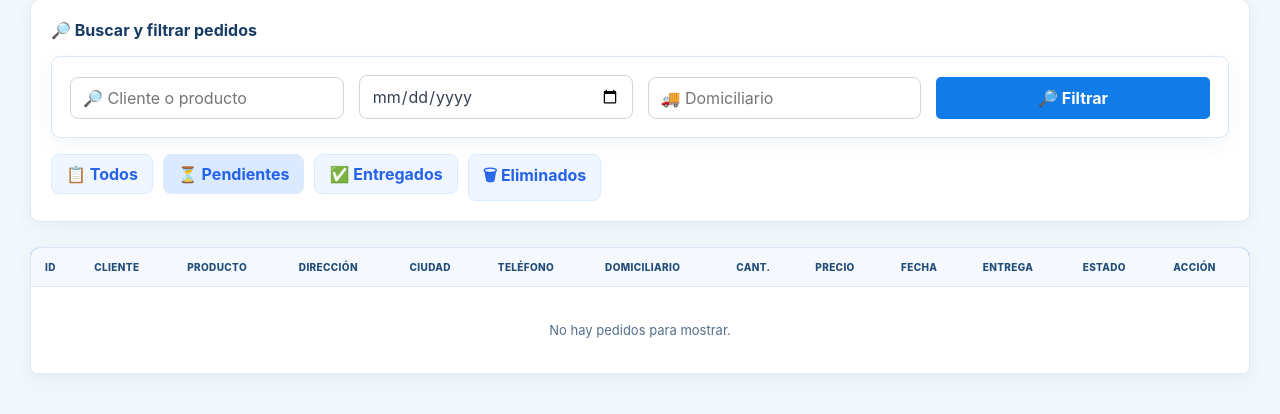
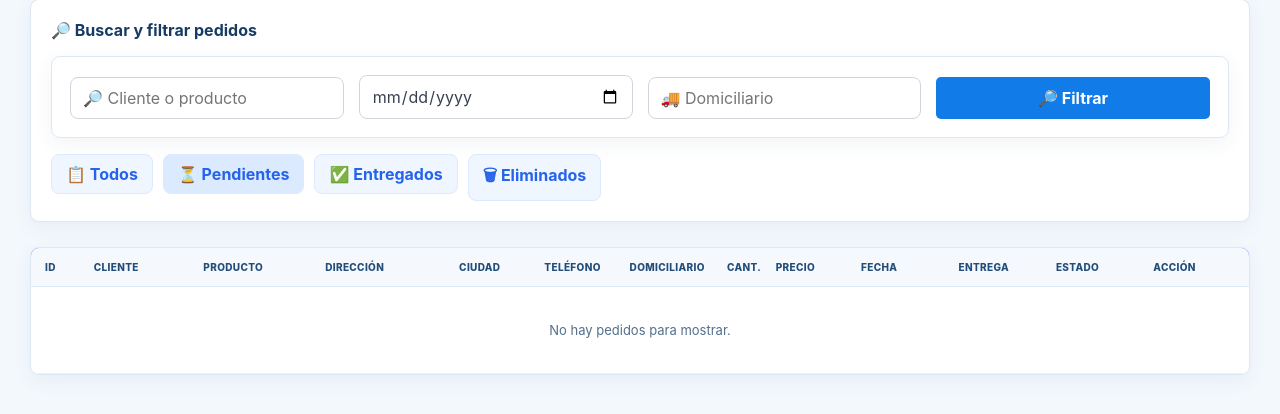
Before and after one commit to fspa11997/sistema-pedidos, a Flask app: page /pedidos in a window 1280 px wide. Shown: the part 102-516 px from the top of the page. Run offline with Flask 3, Linux system fonts and the light colour scheme; the visitor is signed in with stand-in values (Sample User, id 1); data that the repository does not hold is empty; some libraries are stand-ins or nearby versions.

Commit message:
Actualizar

```diff
--- a/templates/pedidos.html
+++ b/templates/pedidos.html
@@ -20,7 +20,7 @@
             padding: 30px;
             color: #333;
         }
-        .container { max-width: 1400px; margin: auto; }
+        .container { width:100%; max-width:none; margin:0 auto; }
         .header {
             display: flex;
             justify-content: space-between;
@@ -100,7 +100,26 @@
             box-shadow: 0 2px 10px rgba(0,0,0,.08);
             border: 1px solid #e5e7eb;
         }
-        table { width: 100%; border-collapse: collapse; min-width: 900px; }
+        /* En PC, repartir las 13 columnas dentro del ancho disponible. */
+        table { width:100%; min-width:0; table-layout:fixed; border-collapse:collapse; }
+        th, td { padding:8px 5px; text-align:left; white-space:normal; overflow-wrap:anywhere; word-break:normal; }
+        th { font-size:10px; letter-spacing:0; }
+        td { font-size:11px; }
+        th:nth-child(1), td:nth-child(1) { width:4%; }
+        th:nth-child(2), td:nth-child(2) { width:9%; }
+        th:nth-child(3), td:nth-child(3) { width:10%; }
+        th:nth-child(4), td:nth-child(4) { width:11%; }
+        th:nth-child(5), td:nth-child(5) { width:7%; }
+        th:nth-child(6), td:nth-child(6) { width:7%; }
+        th:nth-child(7), td:nth-child(7) { width:8%; }
+        th:nth-child(8), td:nth-child(8) { width:4%; }
+        th:nth-child(9), td:nth-child(9) { width:7%; }
+        th:nth-child(10), td:nth-child(10) { width:8%; }
+        th:nth-child(11), td:nth-child(11) { width:8%; }
+        th:nth-child(12), td:nth-child(12) { width:8%; }
+        th:nth-child(13), td:nth-child(13) { width:9%; }
+        .acciones { display:flex; flex-wrap:wrap; gap:4px; align-items:center; }
+        .acciones button { padding:6px 7px; }
         thead { background: #2563eb; color: white; }
         th, td { padding: 13px 14px; text-align: left; white-space: nowrap; }
         th { font-size: 12px; letter-spacing: .2px; }
@@ -150,7 +169,9 @@
             .filters { grid-template-columns:1fr; }
             .filter-tabs { display:grid; grid-template-columns:1fr 1fr; }
             .filter-tab { width:100%; }
-            table { min-width:760px; }
+            table { min-width:0; table-layout:auto; }
+            th, td { white-space:nowrap; }
+            .table-container { overflow-x:auto; }
         }
 </style>
     <link rel="stylesheet" href="{{ url_for('static', filename='theme.css') }}">
```
Also changed, not shown: templates/factura.html (+22 -4 lines).
